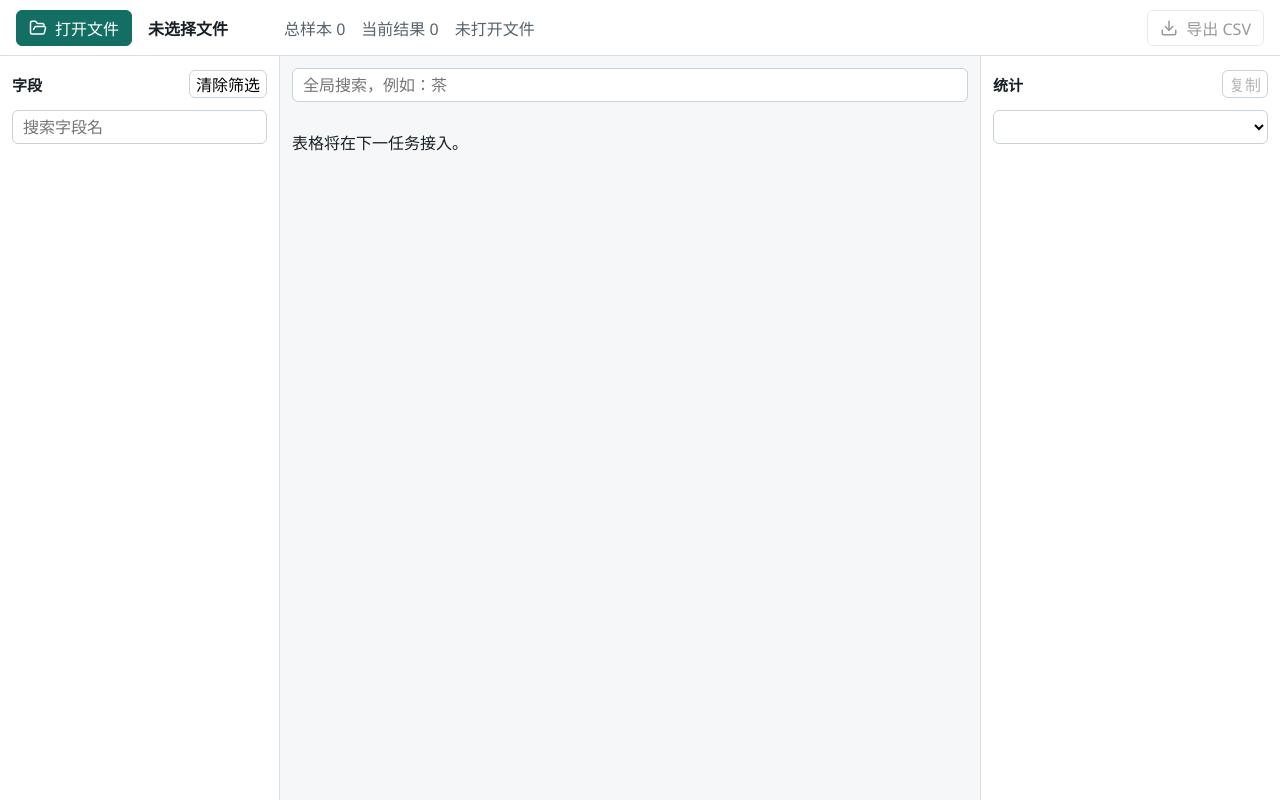
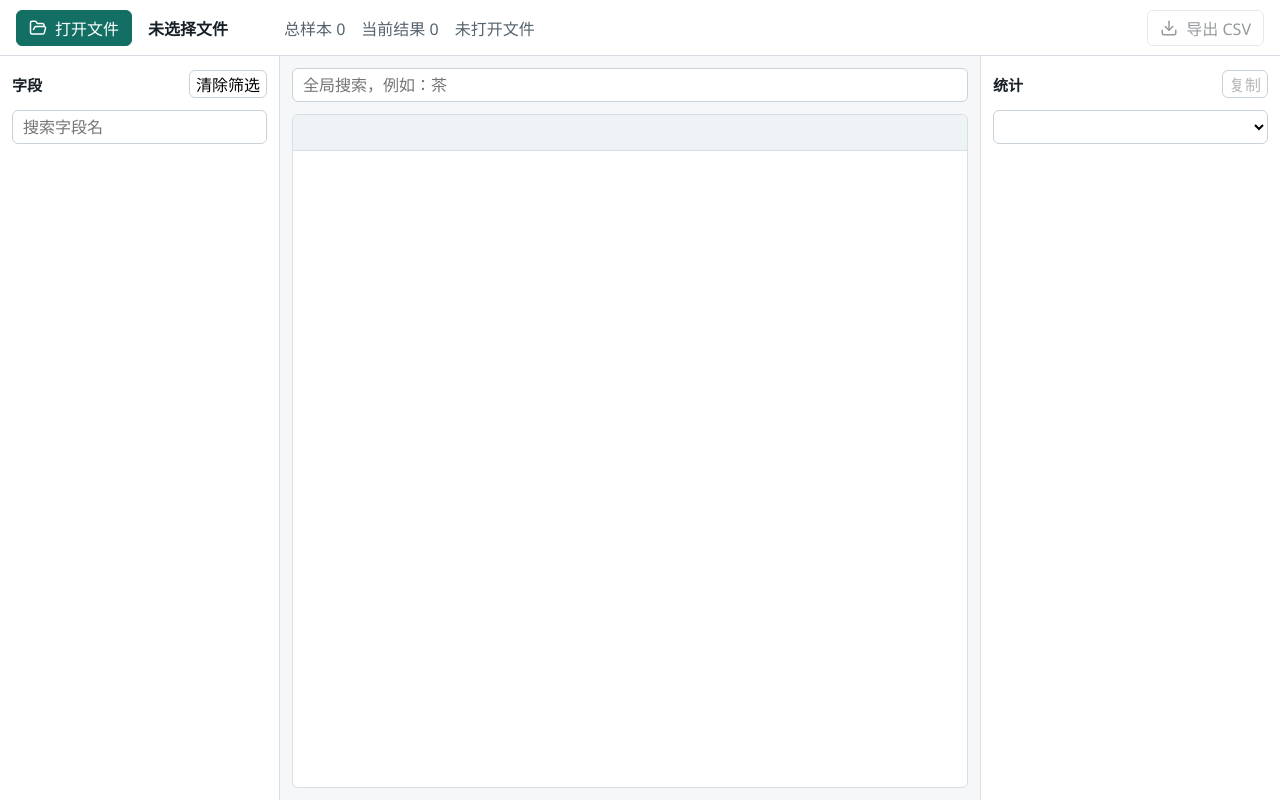
Before and after one commit to 1048632280/GeoTable, a React (Vite) app: page / in a window 1280 px wide. Built offline with nearby package versions, Linux system fonts and the light colour scheme.

Commit message:
feat: add virtualized attribute table

```diff
--- a/src/App.tsx
+++ b/src/App.tsx
@@ -2,6 +2,7 @@ import { invoke } from "@tauri-apps/api/core"
 import { open, save } from "@tauri-apps/plugin-dialog"
 import { useMemo, useRef, useState } from "react"
 import { FieldPanel } from "./components/FieldPanel"
+import { DataTable } from "./components/DataTable"
 import { StatsPanel } from "./components/StatsPanel"
 import { Toolbar } from "./components/Toolbar"
 import { applyFilters } from "./lib/filtering"
@@ -122,7 +123,12 @@ export default function App() {
             onChange={(event) => setFilter({ ...filter, searchText: event.target.value })}
             placeholder="全局搜索，例如：茶"
           />
-          <p>表格将在下一任务接入。</p>
+          <DataTable
+            fields={dataset?.fields ?? []}
+            records={filteredRecords}
+            sort={filter.sort}
+            onSortChange={(sort) => setFilter({ ...filter, sort })}
+          />
         </div>
         <StatsPanel
           fields={dataset?.fields ?? []}
--- /dev/null
+++ b/src/components/DataTable.tsx
@@ -0,0 +1,83 @@
+import { useVirtualizer } from "@tanstack/react-virtual"
+import { ArrowDown, ArrowUp, ChevronsUpDown } from "lucide-react"
+import { useMemo, useRef } from "react"
+import { getRecordValue } from "../lib/filtering"
+import type { FeatureRecord, FieldDefinition, FilterState } from "../types/geo"
+
+type DataTableProps = {
+  fields: FieldDefinition[]
+  records: FeatureRecord[]
+  sort: FilterState["sort"]
+  onSortChange: (sort: FilterState["sort"]) => void
+}
+
+export function DataTable({ fields, records, sort, onSortChange }: DataTableProps) {
+  const parentRef = useRef<HTMLDivElement | null>(null)
+  const rowVirtualizer = useVirtualizer({
+    count: records.length,
+    getScrollElement: () => parentRef.current,
+    estimateSize: () => 34,
+    overscan: 12,
+  })
+
+  const columns = useMemo(() => fields.map((field) => field.name), [fields])
+
+  function toggleSort(field: string) {
+    if (sort?.field !== field) {
+      onSortChange({ field, direction: "asc" })
+      return
+    }
+    if (sort.direction === "asc") {
+      onSortChange({ field, direction: "desc" })
+      return
+    }
+    onSortChange(null)
+  }
+
+  return (
+    <div className="data-table-shell">
+      <div className="data-table-header" style={{ gridTemplateColumns: gridTemplate(columns.length) }}>
+        {columns.map((field) => (
+          <button className="column-header" type="button" key={field} onClick={() => toggleSort(field)}>
+            <span>{field}</span>
+            {sort?.field === field ? (
+              sort.direction === "asc" ? <ArrowUp size={14} /> : <ArrowDown size={14} />
+            ) : (
+              <ChevronsUpDown size={14} />
+            )}
+          </button>
+        ))}
+      </div>
+      <div className="data-table-body" ref={parentRef}>
+        <div
+          className="data-table-spacer"
+          style={{ height: `${rowVirtualizer.getTotalSize()}px` }}
+        >
+          {rowVirtualizer.getVirtualItems().map((virtualRow) => {
+            const record = records[virtualRow.index]
+            return (
+              <div
+                className="data-table-row"
+                key={record.id}
+                style={{
+                  gridTemplateColumns: gridTemplate(columns.length),
+                  transform: `translateY(${virtualRow.start}px)`,
+                }}
+              >
+                {columns.map((field) => (
+                  <span className="data-table-cell" key={field} title={getRecordValue(record, field) ?? ""}>
+                    {getRecordValue(record, field) ?? ""}
+                  </span>
+                ))}
+              </div>
+            )
+          })}
+        </div>
+      </div>
+    </div>
+  )
+}
+
+function gridTemplate(columnCount: number) {
+  return `repeat(${Math.max(columnCount, 1)}, minmax(140px, 1fr))`
+}
--- a/src/styles.css
+++ b/src/styles.css
@@ -207,3 +207,75 @@ select {
   padding: 12px;
   overflow: hidden;
 }
+
+.data-table-shell {
+  min-width: 0;
+  min-height: 0;
+  display: grid;
+  grid-template-rows: 36px minmax(0, 1fr);
+  overflow: hidden;
+  border: 1px solid #d8dee3;
+  border-radius: 6px;
+  background: #ffffff;
+}
+
+.data-table-header {
+  display: grid;
+  overflow: hidden;
+  border-bottom: 1px solid #d8dee3;
+  background: #eef3f5;
+}
+
+.column-header {
+  min-width: 0;
+  display: flex;
+  align-items: center;
+  justify-content: space-between;
+  gap: 8px;
+  padding: 0 8px;
+  border: 0;
+  border-right: 1px solid #d8dee3;
+  background: transparent;
+  color: #172026;
+  cursor: pointer;
+}
+
+.column-header span {
+  min-width: 0;
+  overflow: hidden;
+  text-overflow: ellipsis;
+  white-space: nowrap;
+}
+
+.data-table-body {
+  min-height: 0;
+  overflow: auto;
+}
+
+.data-table-spacer {
+  position: relative;
+  min-width: max-content;
+}
+
+.data-table-row {
+  position: absolute;
+  left: 0;
+  right: 0;
+  height: 34px;
+  display: grid;
+  border-bottom: 1px solid #edf0f2;
+}
+
+.data-table-row:nth-child(even) {
+  background: #fafbfc;
+}
+
+.data-table-cell {
+  min-width: 0;
+  display: block;
+  padding: 7px 8px;
+  overflow: hidden;
+  text-overflow: ellipsis;
+  white-space: nowrap;
+  border-right: 1px solid #edf0f2;
+}
```
Also changed, not shown: 2 other files (tests, documents, lock files or other folders).
